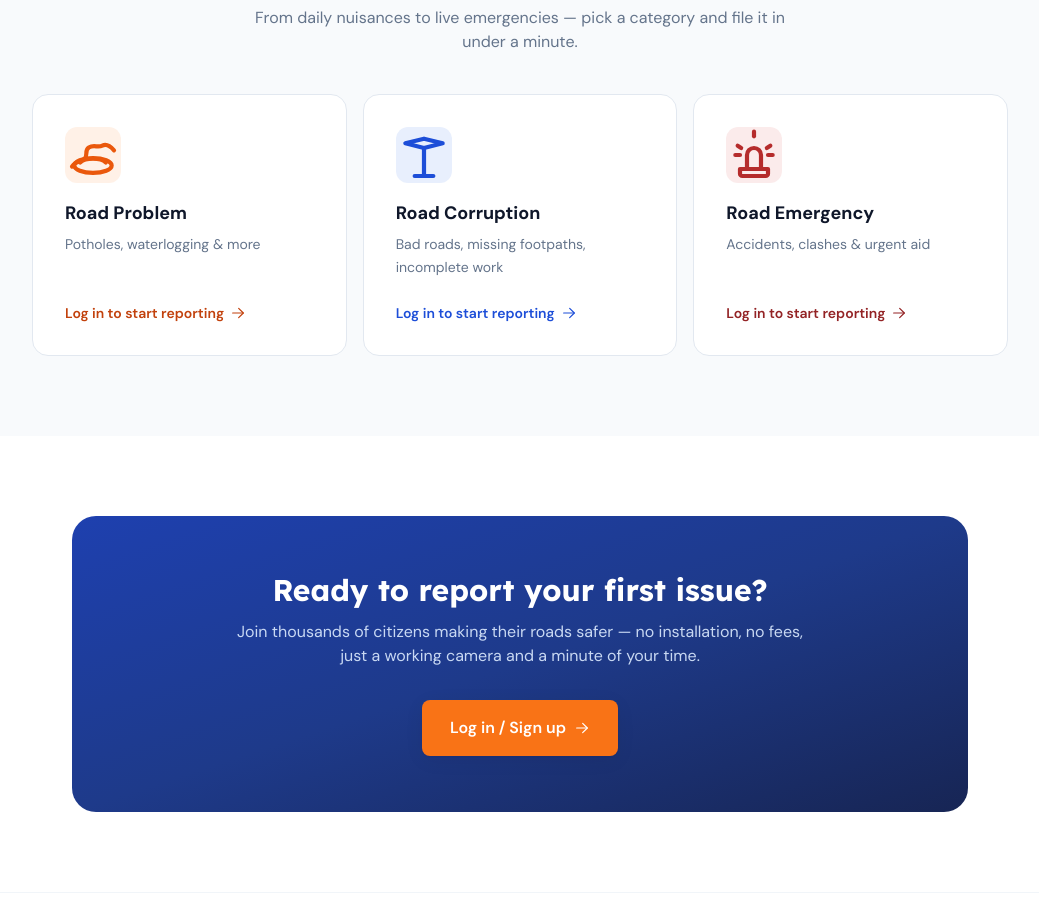
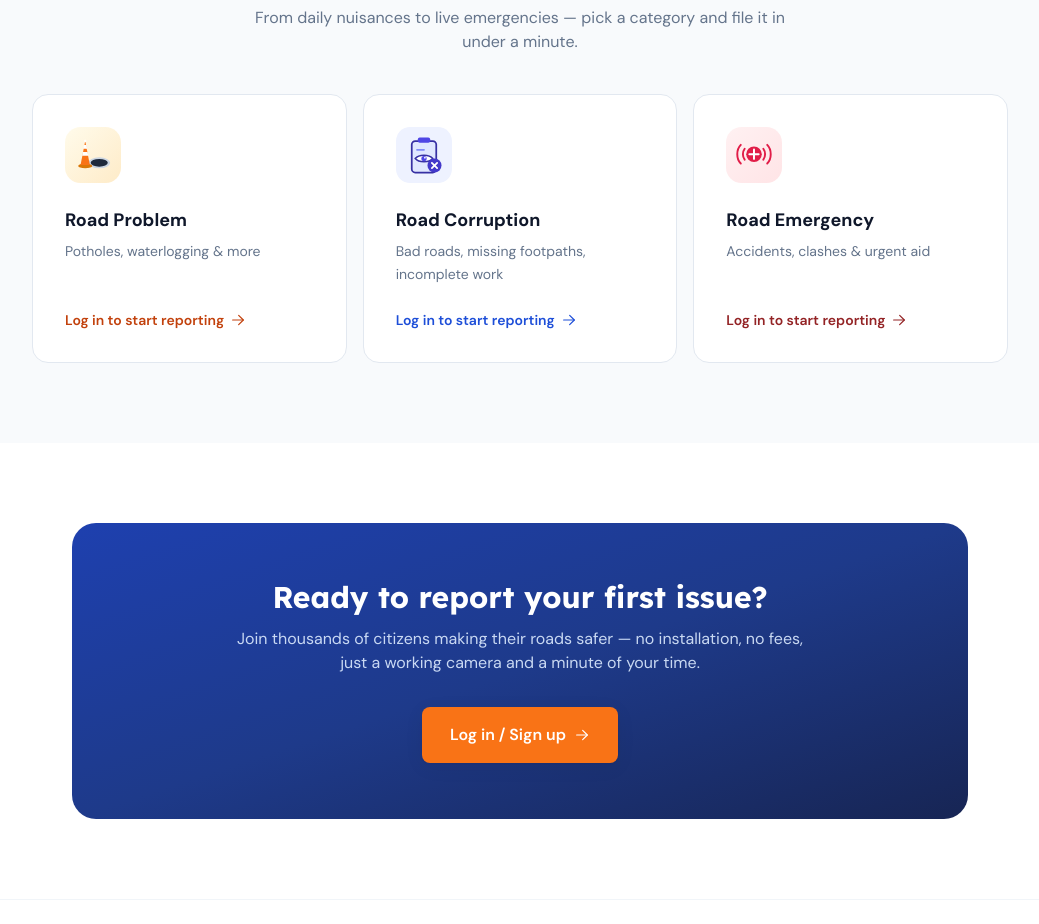
Before and after one commit to Instigo5483/Road-India, a React (Vite) app: page / in a window 1280 px wide. Shown: the part 1388-2312 px from the top of the page, without its empty margins (120-1159 px from the left). Built offline with nearby package versions, Linux system fonts and the light colour scheme; no server answers; the database is empty.

Commit message:
Updated Logo

```diff
--- /dev/null
+++ b/src/components/CategoryIcon.jsx
@@ -0,0 +1,94 @@
+import { useId } from 'react'
+
+// Self-contained category badge icons -- each SVG already includes its own
+// rounded-square background and color, unlike the rest of Icons.jsx's
+// single-color line icons that get tinted by a wrapping span. Render these
+// directly at the size you want; no color/background wrapper needed.
+//
+// Gradient ids are namespaced with useId() because the same category icon
+// renders many times on one page (every row in a report feed, for
+// instance) -- SVG <linearGradient id> lookups aren't scoped per <svg>, so
+// two instances sharing a literal id like "probBg" would silently make the
+// browser reuse the first one's gradient for every later instance.
+
+function RoadProblemIcon({ className }) {
+  const gradId = `road-problem-bg-${useId()}`
+  return (
+    <svg viewBox="0 0 72 72" className={className} xmlns="http://www.w3.org/2000/svg">
+      <defs>
+        <linearGradient id={gradId} x1="0%" y1="0%" x2="100%" y2="100%">
+          <stop offset="0%" stopColor="#FFFBEB" />
+          <stop offset="100%" stopColor="#FEEBC8" />
+        </linearGradient>
+      </defs>
+
+      <rect width="72" height="72" rx="20" fill={`url(#${gradId})`} />
+
+      <ellipse cx="44" cy="46" rx="14" ry="7" fill="#CBD5E1" />
+      <ellipse cx="44" cy="46" rx="11" ry="5" fill="#1E293B" />
+
+      <ellipse cx="26" cy="50" rx="9" ry="3" fill="#D97706" />
+      <polygon points="26,18 20,49 32,49" fill="#F97316" />
+      <polygon points="23,32 29,32 30,37 22,37" fill="#FFFFFF" />
+      <polygon points="24.5,23 27.5,23 28.5,28 23.5,28" fill="#FFFFFF" />
+      <circle cx="26" cy="18" r="1.5" fill="#FFFFFF" />
+    </svg>
+  )
+}
+
+function RoadCorruptionIcon({ className }) {
+  return (
+    <svg viewBox="0 0 64 64" className={className} xmlns="http://www.w3.org/2000/svg" fill="none">
+      <rect width="64" height="64" rx="16" fill="#EEF2FF" />
+
+      <rect x="18" y="16" width="28" height="36" rx="4" fill="#E0E7FF" stroke="#3730A3" strokeWidth="2" />
+      <rect x="25" y="12" width="14" height="6" rx="2" fill="#4F46E5" />
+      <line x1="24" y1="26" x2="32" y2="26" stroke="#818CF8" strokeWidth="2" strokeLinecap="round" />
+
+      <path d="M22 36C26 31 38 31 42 36C38 41 26 41 22 36Z" fill="#FFFFFF" stroke="#3730A3" strokeWidth="1.8" />
+      <circle cx="32" cy="36" r="3" fill="#4F46E5" />
+      <circle cx="33" cy="35" r="1" fill="#FFFFFF" />
+
+      <circle cx="44" cy="44" r="8" fill="#4338CA" />
+      <path d="M41 47L47 41" stroke="#FFFFFF" strokeWidth="2" strokeLinecap="round" />
+      <path d="M47 47L41 41" stroke="#FFFFFF" strokeWidth="2" strokeLinecap="round" />
+    </svg>
+  )
+}
+
+function RoadEmergencyIcon({ className }) {
+  const gradId = `road-emergency-bg-${useId()}`
+  return (
+    <svg viewBox="0 0 72 72" className={className} xmlns="http://www.w3.org/2000/svg">
+      <defs>
+        <linearGradient id={gradId} x1="0%" y1="0%" x2="100%" y2="100%">
+          <stop offset="0%" stopColor="#FFF1F2" />
+          <stop offset="100%" stopColor="#FFE4E6" />
+        </linearGradient>
+      </defs>
+
+      <rect width="72" height="72" rx="20" fill={`url(#${gradId})`} />
+
+      <path d="M19 23C13 29 13 41 19 47" fill="none" stroke="#E11D48" strokeWidth="2.5" strokeLinecap="round" />
+      <path d="M53 23C59 29 59 41 53 47" fill="none" stroke="#E11D48" strokeWidth="2.5" strokeLinecap="round" />
+      <path d="M24 28C21 32 21 38 24 42" fill="none" stroke="#E11D48" strokeWidth="2.5" strokeLinecap="round" />
+      <path d="M48 28C51 32 51 38 48 42" fill="none" stroke="#E11D48" strokeWidth="2.5" strokeLinecap="round" />
+
+      <circle cx="36" cy="35" r="10" fill="#E11D48" />
+      <path d="M36 29V41M30 35H42" stroke="#FFFFFF" strokeWidth="2.5" strokeLinecap="round" />
+    </svg>
+  )
+}
+
+const CATEGORY_ICON_COMPONENTS = {
+  problem: RoadProblemIcon,
+  corruption: RoadCorruptionIcon,
+  emergency: RoadEmergencyIcon,
+}
+
+/** category: one of the CATEGORIES ids in data/categoryTypes.js
+ * ('problem' | 'corruption' | 'emergency'). */
+export default function CategoryIcon({ category, className = 'h-11 w-11' }) {
+  const Icon = CATEGORY_ICON_COMPONENTS[category]
+  return Icon ? <Icon className={className} /> : null
+}
--- a/src/components/Icons.jsx
+++ b/src/components/Icons.jsx
@@ -15,34 +15,6 @@ function Svg({ children, className, strokeWidth = 1.8, ...props }) {
     <svg className={className} strokeWidth={strokeWidth} {...base} {...props}>
       {children}
     </svg>
-  )
-}
-
-export function IconPothole(props) {
-  return (
-    <Svg {...props}>
-      <path d="M3 17c1.8-3 3.6-1.5 5.4-3.4 1.6-1.7-.2-3.4 1.8-4.8C12.4 7.4 14 9 16 8c2-1 3.6.4 5 2" />
-      <ellipse cx="12" cy="16.5" rx="8" ry="3.2" />
-      <path d="M6.5 15.2c1-1 3-1.6 5.5-1.6s4.5.6 5.5 1.6" />
-    </Svg>
-  )
-}
-
-export function IconDroplet(props) {
-  return (
-    <Svg {...props}>
-      <path d="M12 3s6 6.5 6 10.5a6 6 0 0 1-12 0C6 9.5 12 3 12 3Z" />
-    </Svg>
-  )
-}
-
-export function IconSignpost(props) {
-  return (
-    <Svg {...props}>
-      <path d="M12 21V9" />
-      <path d="M12 5 4 7l8 2 8-2-8-2Z" />
-      <path d="M8 21h8" />
-    </Svg>
   )
 }
 
--- a/src/components/ReportCard.jsx
+++ b/src/components/ReportCard.jsx
@@ -7,16 +7,9 @@ import StatusBadge from './StatusBadge'
 import EmergencyEtaBadge from './EmergencyEtaBadge'
 import ReportDetailModal from './ReportDetailModal'
 import FeedbackBadge from './FeedbackBadge'
+import CategoryIcon from './CategoryIcon'
 import { SEVERITY_THEME } from './AiTriageCard'
-import { IconPothole, IconSignpost, IconSiren, IconMapPin, IconThumbsUp, IconSparkle } from './Icons'
-
-const ICONS = { pothole: IconPothole, signpost: IconSignpost, siren: IconSiren }
-
-const THEME_STYLES = {
-  accent: 'bg-accent-500/10 text-accent-600',
-  brand: 'bg-brand-600/10 text-brand-700',
-  emergency: 'bg-emergency-500/10 text-emergency-600',
-}
+import { IconMapPin, IconThumbsUp, IconSparkle } from './Icons'
 
 export default function ReportCard({
   report,
@@ -29,7 +22,6 @@ export default function ReportCard({
   const { t, lang } = useLanguage()
   const category = getCategory(report.category)
   const typeLabel = getTypesLabel(t, report.category, reportTypeIds(report))
-  const Icon = category ? ICONS[category.icon] : null
   const [detailOpen, setDetailOpen] = useState(false)
 
   return (
@@ -49,12 +41,8 @@ export default function ReportCard({
       }}
       className="group flex cursor-pointer flex-col gap-3 rounded-2xl border border-ink-200 bg-white p-4 shadow-card transition-shadow duration-200 hover:shadow-card-hover sm:flex-row sm:items-start sm:gap-4 sm:p-5"
     >
-      <div
-        className={`grid h-11 w-11 shrink-0 place-items-center rounded-xl transition-transform duration-300 group-hover:scale-105 ${
-          category ? THEME_STYLES[category.theme] : 'bg-ink-100 text-ink-500'
-        }`}
-      >
-        {Icon && <Icon className="h-5.5 w-5.5" />}
+      <div className="shrink-0 overflow-hidden rounded-xl transition-transform duration-300 group-hover:scale-105">
+        <CategoryIcon category={report.category} className="h-11 w-11" />
       </div>
 
       <div className="min-w-0 flex-1">
--- a/src/data/categoryTypes.js
+++ b/src/data/categoryTypes.js
@@ -11,7 +11,6 @@ export const CATEGORIES = [
     id: 'problem',
     labelKey: 'category.problem.label',
     taglineKey: 'category.problem.tagline',
-    icon: 'pothole',
     theme: 'accent',
     types: [
       { id: 'pothole', labelKey: 'type.problem.pothole' },
@@ -27,7 +26,6 @@ export const CATEGORIES = [
     id: 'corruption',
     labelKey: 'category.corruption.label',
     taglineKey: 'category.corruption.tagline',
-    icon: 'signpost',
     theme: 'brand',
     types: [
       { id: 'bad_road_quality', labelKey: 'type.corruption.bad_road_quality' },
@@ -43,7 +41,6 @@ export const CATEGORIES = [
     id: 'emergency',
     labelKey: 'category.emergency.label',
     taglineKey: 'category.emergency.tagline',
-    icon: 'siren',
     theme: 'emergency',
     // Blinkit/Zepto-style promise: a response team is dispatched the
     // moment an emergency report is submitted, ETA shown live from then.
--- a/src/pages/Landing.jsx
+++ b/src/pages/Landing.jsx
@@ -7,16 +7,9 @@ import { useLanguage } from '../context/LanguageContext'
 import LanguageSelector from '../components/LanguageSelector'
 import Button from '../components/Button'
 import Logo from '../components/Logo'
+import CategoryIcon from '../components/CategoryIcon'
 import { CATEGORIES } from '../data/categoryTypes'
-import {
-  IconArrowRight,
-  IconMapPin,
-  IconCamera,
-  IconCheckCircle,
-  IconPothole,
-  IconSignpost,
-  IconSiren,
-} from '../components/Icons'
+import { IconArrowRight, IconMapPin, IconCamera, IconCheckCircle } from '../components/Icons'
 
 const HOW_STEPS = [
   {
@@ -45,12 +38,6 @@ const STAT_COLORS = {
   cities: 'text-accent-600',
 }
 
-const CATEGORY_ICONS = { pothole: IconPothole, signpost: IconSignpost, siren: IconSiren }
-const CATEGORY_BADGE = {
-  accent: 'bg-accent-500/10 text-accent-600',
-  brand: 'bg-brand-600/10 text-brand-700',
-  emergency: 'bg-emergency-500/10 text-emergency-600',
-}
 const CATEGORY_CTA = {
   accent: 'text-accent-700',
   brand: 'text-brand-700',
@@ -217,7 +204,6 @@ export default function Landing() {
 
             <div className="mt-10 grid gap-4 text-left sm:grid-cols-3">
               {CATEGORIES.map((category, i) => {
-                const Icon = CATEGORY_ICONS[category.icon]
                 return (
                   <motion.button
                     key={category.id}
@@ -231,9 +217,9 @@ export default function Landing() {
                     className="flex h-full flex-col justify-between rounded-2xl border border-ink-200 bg-white p-8 text-left transition-shadow duration-300 hover:shadow-card-hover"
                   >
                     <div>
-                      <span className={`grid h-14 w-14 place-items-center rounded-xl ${CATEGORY_BADGE[category.theme]}`}>
-                        {Icon && <Icon className="h-6.5 w-6.5" />}
-                      </span>
+                      <div className="inline-block overflow-hidden rounded-xl">
+                        <CategoryIcon category={category.id} className="h-14 w-14" />
+                      </div>
                       <h3 className="mt-4 text-lg font-bold text-ink-900">{t(category.labelKey)}</h3>
                       <p className="mt-1.5 text-sm leading-relaxed text-ink-500">{t(category.taglineKey)}</p>
                     </div>
```
Also changed, not shown: src/components/AdminReportRow.jsx (+5 -17 lines), src/components/CategoryCard.jsx (+5 -12 lines), src/components/ReportDetailModal.jsx (+5 -17 lines).
